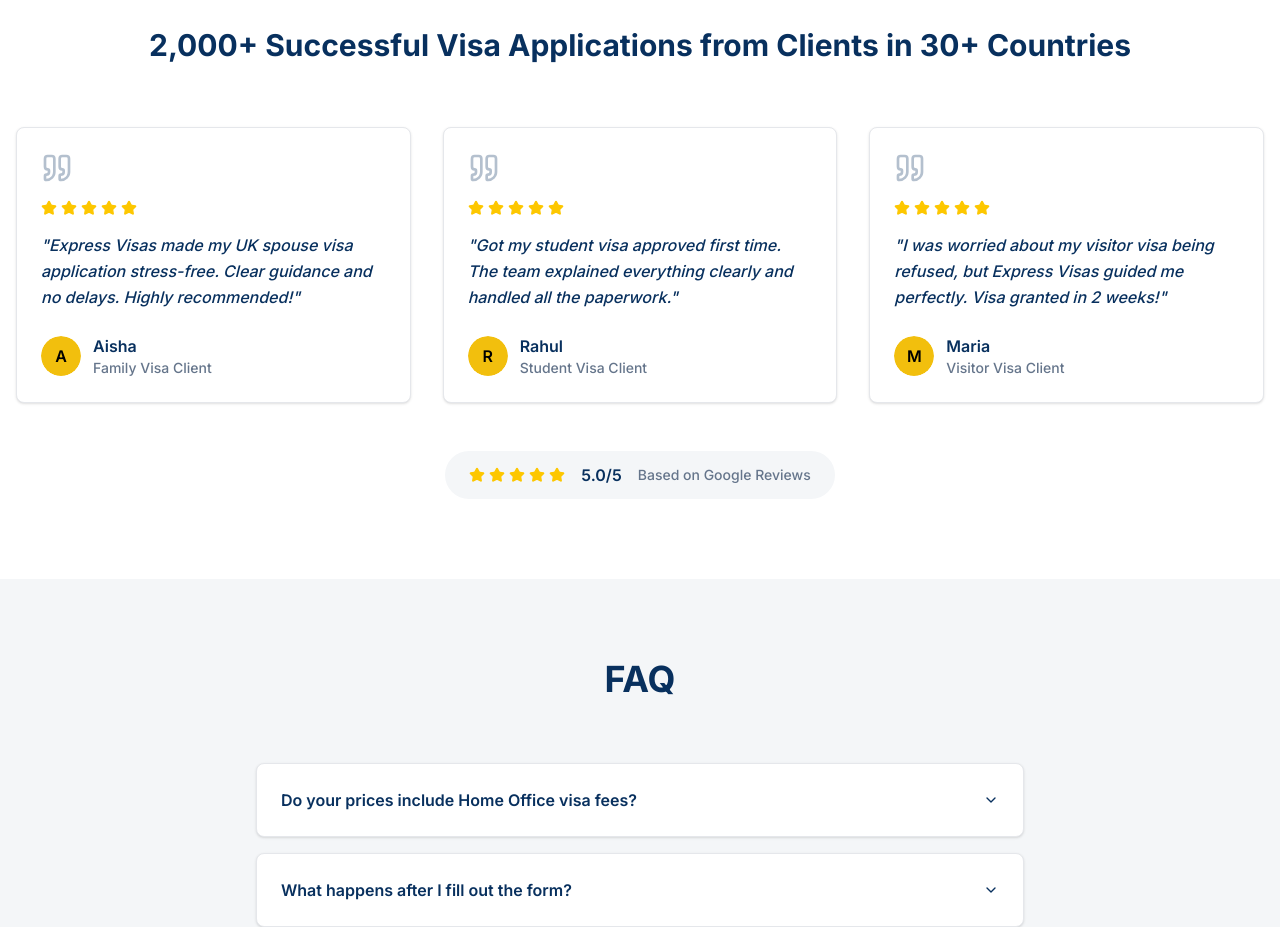
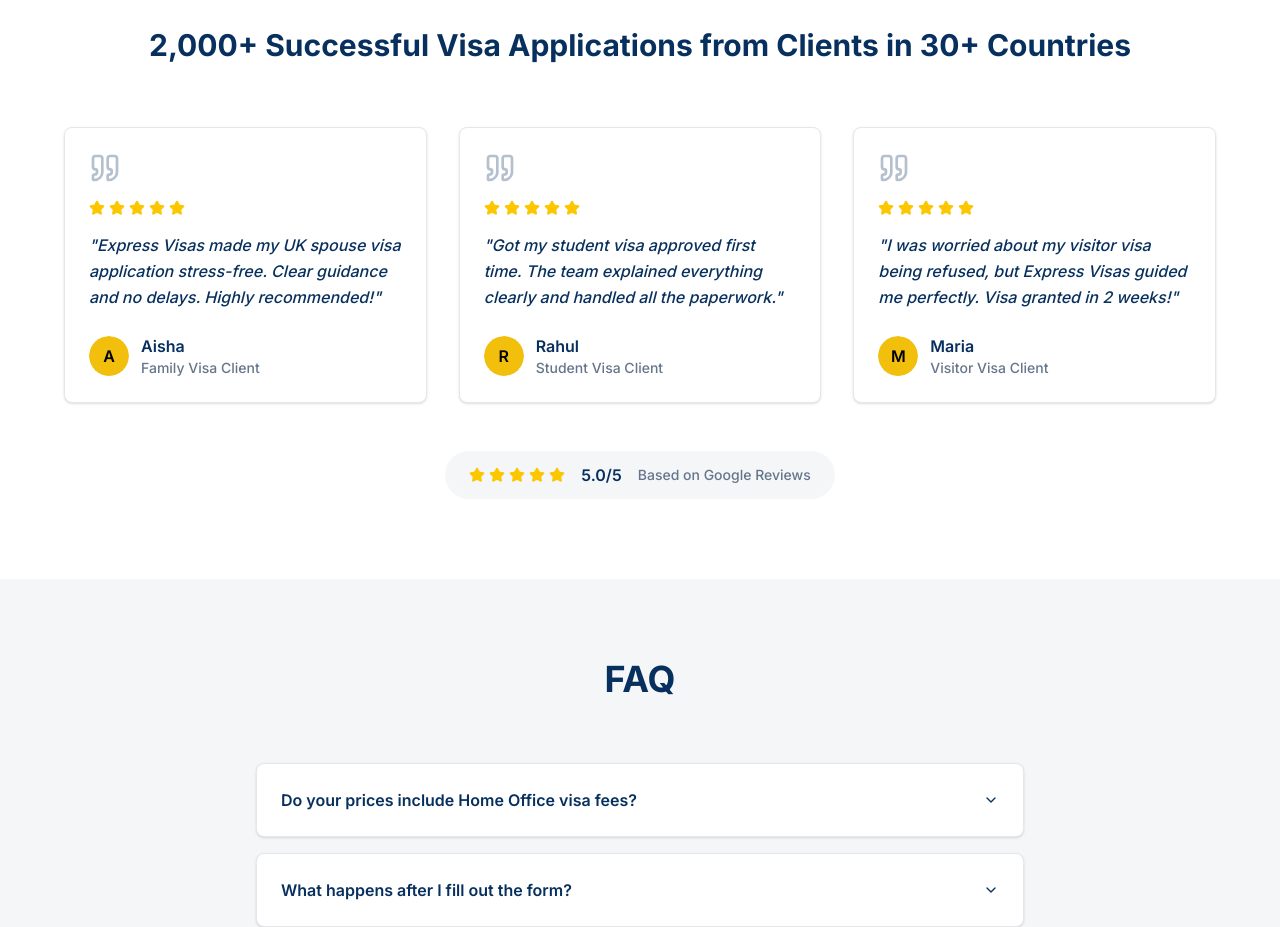
Before and after one commit to vickyliu713-dev/express-visas, a Next.js app: page / in a window 1280 px wide. Shown: the part 2620-3547 px from the top of the page. Built offline with nearby package versions, Linux system fonts and the light colour scheme.

Commit message:
fixed testimonial grid layout

```diff
--- a/src/app/student-visa/page.tsx
+++ b/src/app/student-visa/page.tsx
@@ -18,7 +18,7 @@
       <Hero
         title={<span className="text-accent">UK Student Visa Experts</span>}
         subtitle="Applying for a UK student visa can be confusing — from financial documents to your CAS letter. We make the process simple, accurate, and stress-free, so you can focus on your studies."
-        imageSrc="/hero-visa-consultation-w-BVZME7.jpg"
+        imageSrc="/student-visa-hero.jpg"
         ctaText="Start Your Student Visa Application"
       />
       <ServiceDetails />
--- a/src/components/Testimonials.tsx
+++ b/src/components/Testimonials.tsx
@@ -24,6 +24,9 @@
   cName = "Maria",
   cRole = "Visitor Visa Client",
 }: TestimonialsProps) {
+  const activeCount = [aQuote, bQuote, cQuote].filter(Boolean).length;
+  const gridColsLg = activeCount >= 3 ? "lg:grid-cols-3" : "lg:grid-cols-2";
+  const gridClass = `grid grid-cols-1 sm:grid-cols-2 ${gridColsLg} gap-8 justify-center`;
   return (
     <div id="testimonials">
       <section className="py-20 bg-background">
@@ -34,7 +37,7 @@
             </h2>
           </div>
 
-          <div className="grid md:grid-cols-3 gap-8">
+          <div className={`${gridClass} max-w-6xl mx-auto`}>
             {/* Card 1 */}
             {aQuote ? (
               <div className="rounded-lg border border-gray-200 bg-card text-card-foreground shadow-sm relative hover:shadow-lg transition-shadow duration-300 flex flex-col">
```
